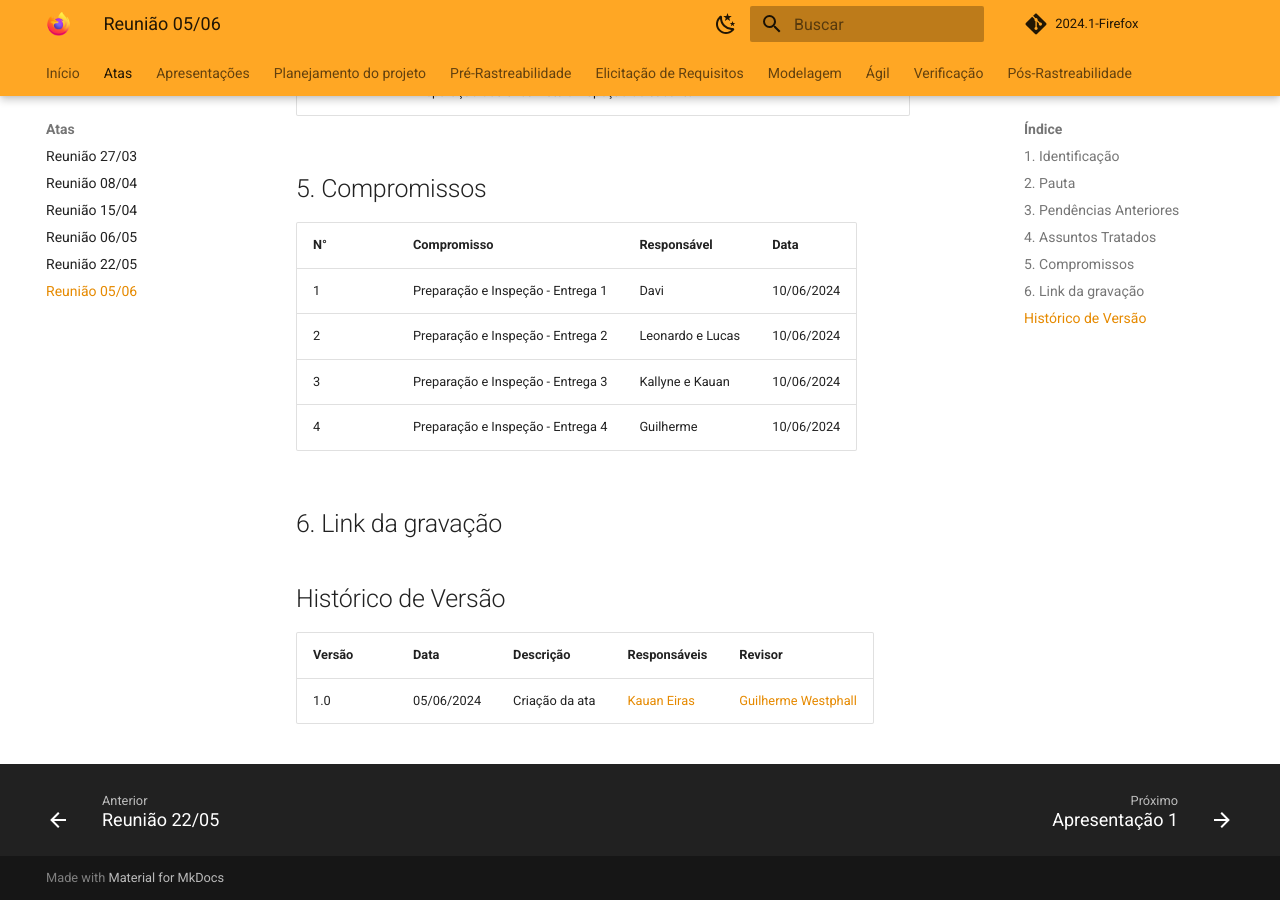
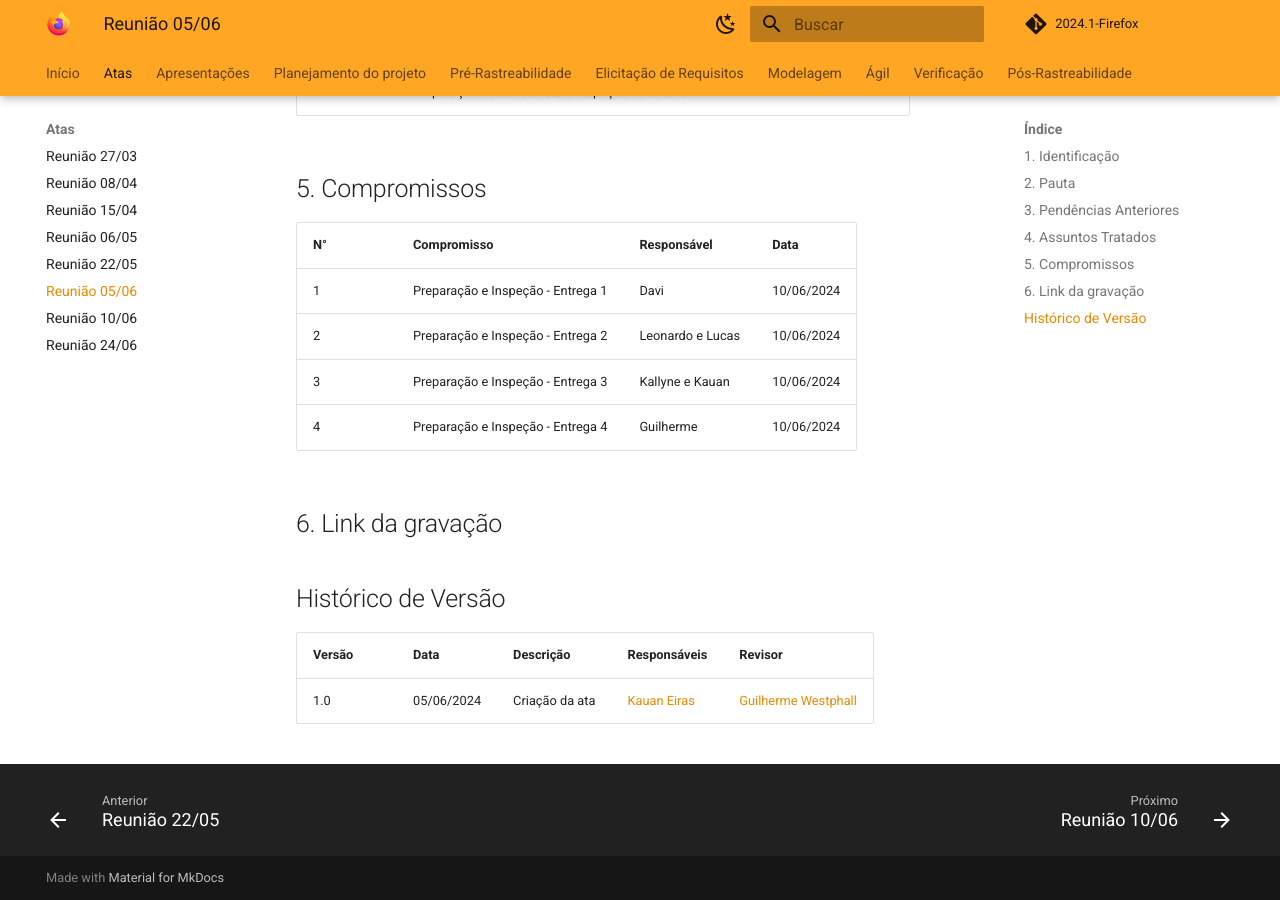
Before and after one commit to martinsglucas/Requisitos-de-Software, an MkDocs documentation site: the page built from docs/atas/ata_05_06.md, in a window 1280 px wide and 900 px high, scrolled down 1333 px. Built offline with MkDocs 1.6.1 and Material for MkDocs 9.7.7, drawn with Linux system fonts in a browser that asks for light colours; comment, search, counter and statistics services are not loaded.

Commit message:
update: adiciona atas

```diff
--- a/mkdocs.yml
+++ b/mkdocs.yml
@@ -15,6 +15,8 @@ nav:
     - Reunião 06/05: atas/ata_06_05.md
     - Reunião 22/05: atas/ata_22_05.md
     - Reunião 05/06: atas/ata_05_06.md
+    - Reunião 10/06: atas/ata_10_06.md
+    - Reunião 24/06: atas/ata_24_06.md
   - Apresentações:
     - Apresentação 1: apresentacoes/apresentacao_1.md
     - Apresentação 2: apresentacoes/apresentacao_2.md
```
